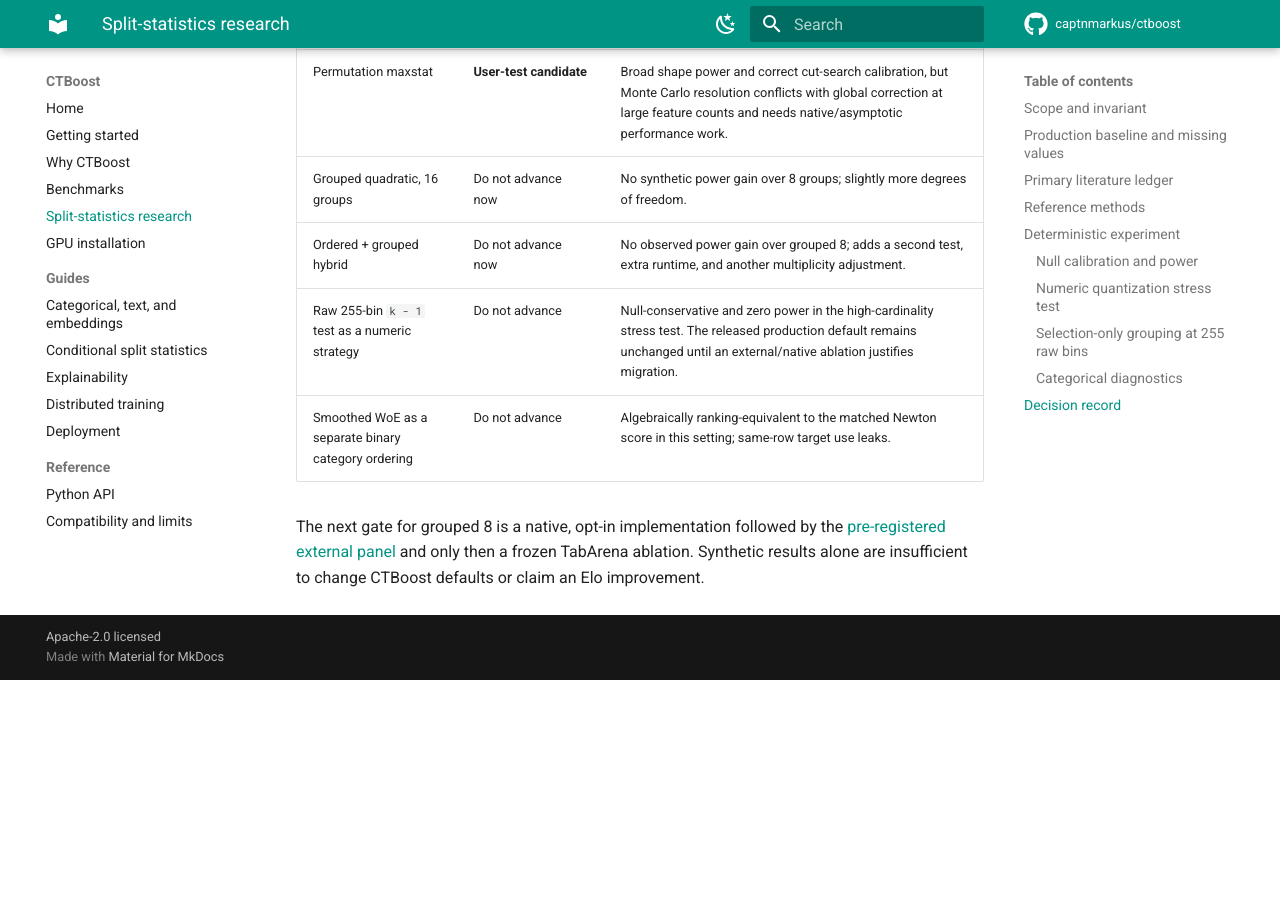
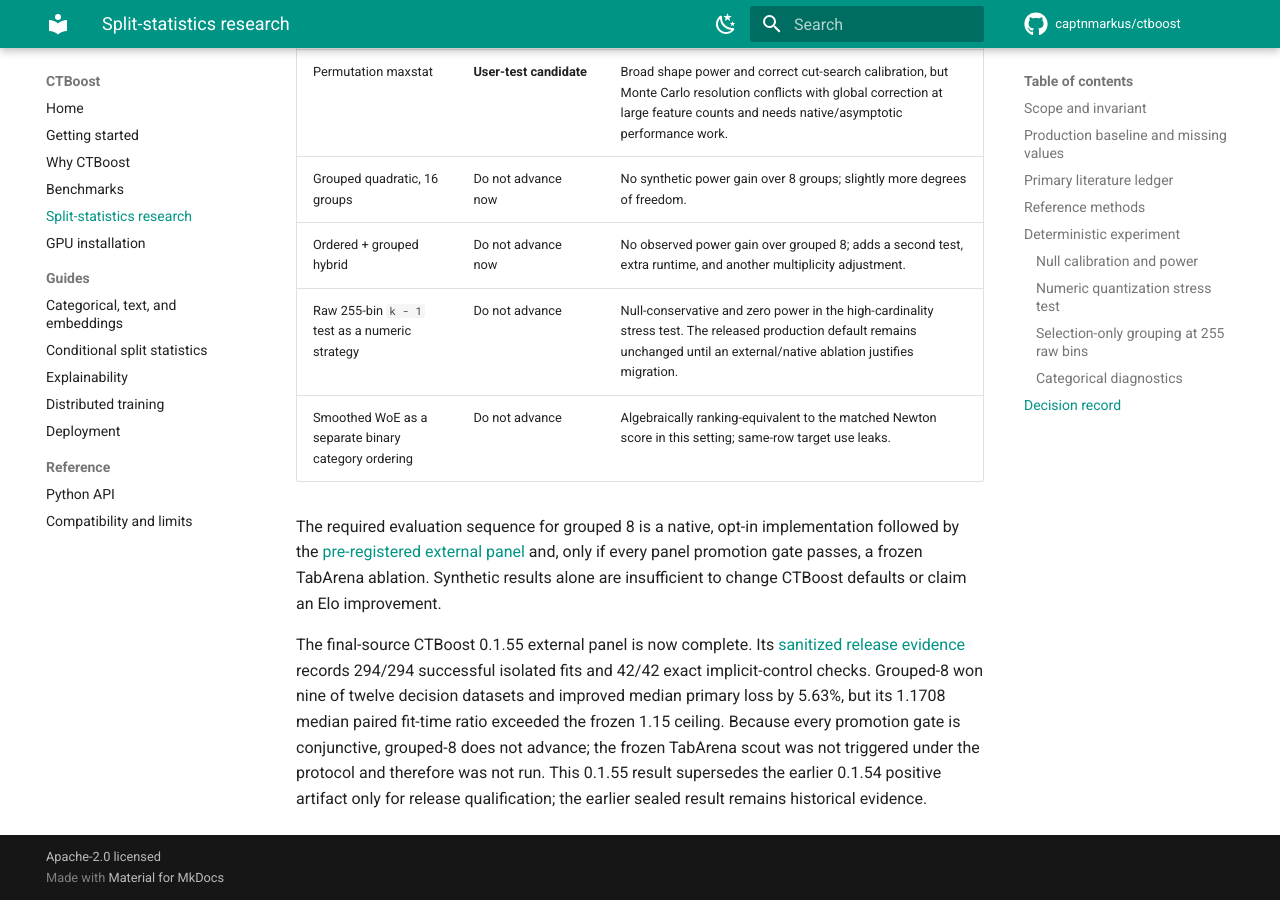
Before and after one commit to captnmarkus/ctboost, an MkDocs documentation site: the page built from docs/split-statistics-research.md, in a window 1280 px wide and 900 px high, scrolled down 4694 px. Built offline with MkDocs 1.6.1 and Material for MkDocs 9.7.7, drawn with Linux system fonts in a browser that asks for light colours; comment, search, counter and statistics services are not loaded; before the commit the page ends 5374 px from its top, so only the background shows below that.

Commit message:
Record final grouped panel outcome

```diff
--- a/docs/split-statistics-research.md
+++ b/docs/split-statistics-research.md
@@ -145,7 +145,20 @@
 | Raw 255-bin `k - 1` test as a numeric strategy | Do not advance | Null-conservative and zero power in the high-cardinality stress test. The released production default remains unchanged until an external/native ablation justifies migration. |
 | Smoothed WoE as a separate binary category ordering | Do not advance | Algebraically ranking-equivalent to the matched Newton score in this setting; same-row target use leaks. |
 
-The next gate for grouped 8 is a native, opt-in implementation followed by the
+The required evaluation sequence for grouped 8 is a native, opt-in
+implementation followed by the
 [pre-registered external panel](https://github.com/captnmarkus/ctboost/blob/master/benchmarks/split_research/EXTERNAL_PANEL.md)
-and only then a frozen TabArena ablation. Synthetic results alone are
-insufficient to change CTBoost defaults or claim an Elo improvement.
+and, only if every panel promotion gate passes, a frozen TabArena ablation.
+Synthetic results alone are insufficient to change CTBoost defaults or claim
+an Elo improvement.
+
+The final-source CTBoost 0.1.55 external panel is now complete. Its
+[sanitized release evidence](https://github.com/captnmarkus/ctboost/blob/master/benchmarks/split_research/results/grouped_external_panel_v2_fb65b685.json)
+records 294/294 successful isolated fits and 42/42 exact implicit-control
+checks. Grouped-8 won nine of twelve decision datasets and improved median
+primary loss by 5.63%, but its 1.1708 median paired fit-time ratio exceeded the
+frozen 1.15 ceiling. Because every promotion gate is conjunctive, grouped-8
+does not advance; the frozen TabArena scout was not triggered under the
+protocol and therefore was not run. This 0.1.55 result supersedes the earlier
+0.1.54 positive artifact only for release qualification; the earlier sealed
+result remains historical evidence.
```
Also changed, not shown: benchmarks/split_research/README.md (+10 -0 lines), 1 other file.
